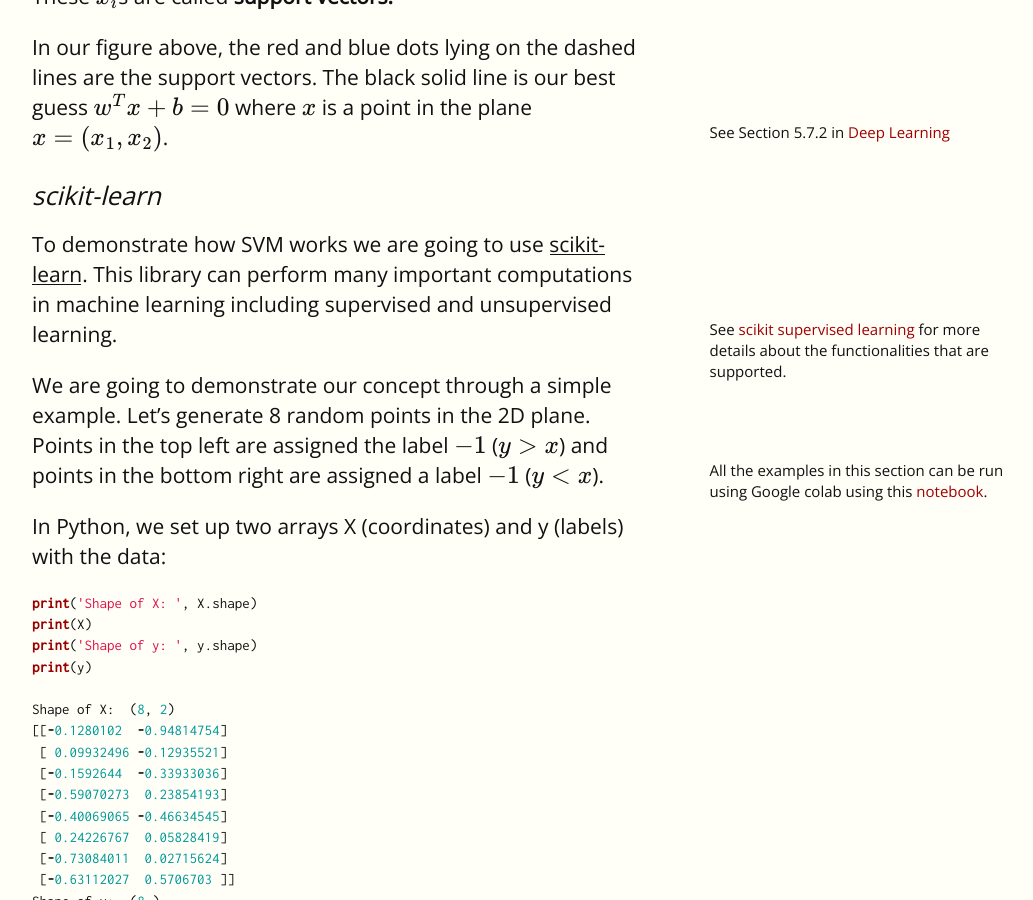
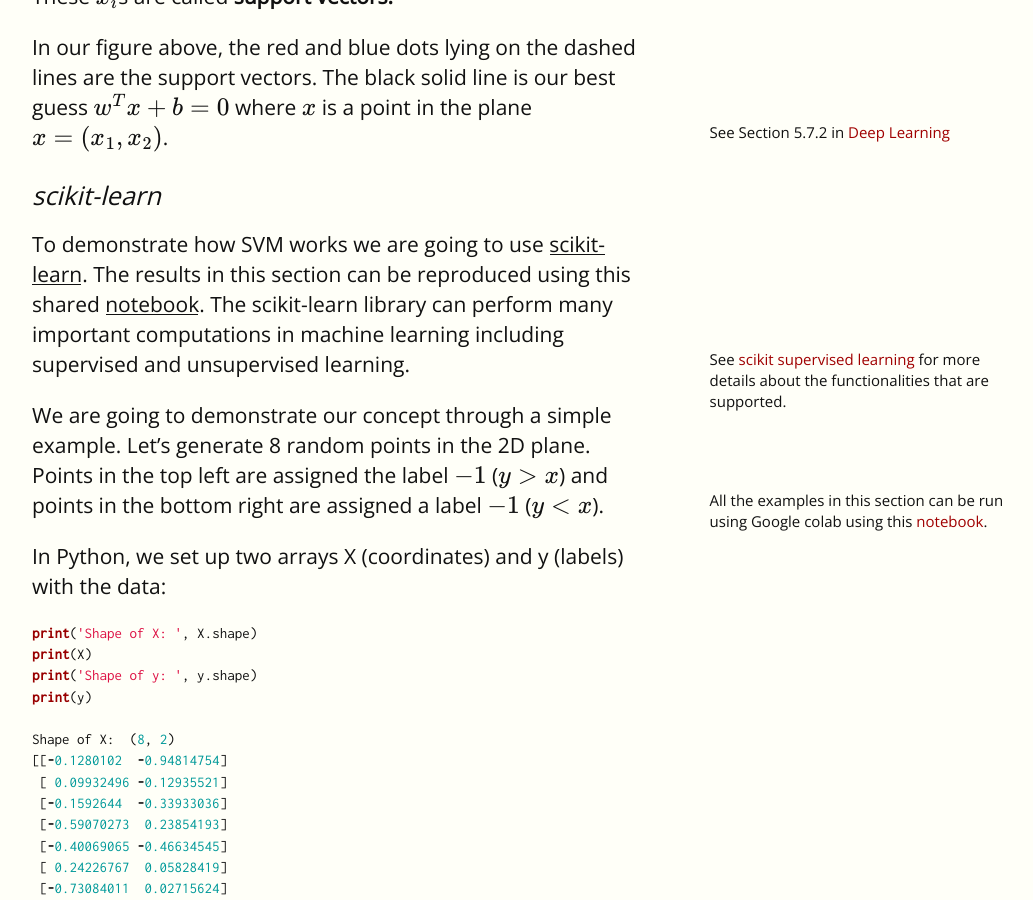
Before and after one commit to somritabanerjee/cme216-spring-2020, a Jekyll site: the page built from Notes/SVM/index.md, in a window 1280 px wide and 900 px high, scrolled down 4091 px. Shown: the whole window, without its empty margins (128-1161 px from the left). Built offline with Jekyll 4.4.1, drawn with Linux system fonts in a browser that asks for light colours; formulas are drawn with MathJax 3.

Commit message:
Reorganized files and folders

```diff
--- a/Notes/SVM.md
+++ b/Notes/SVM/index.md
@@ -78,7 +78,7 @@ In our figure above, the red and blue dots lying on the dashed lines are the sup
 
 ### scikit-learn
 
-To demonstrate how SVM works we are going to use [scikit-learn](https://scikit-learn.org/). This library can perform many important computations in machine learning including supervised and unsupervised learning. {% include marginnote.html note='See [scikit supervised learning](https://scikit-learn.org/stable/supervised_learning.html) for more details about the functionalities that are supported.'%}
+To demonstrate how SVM works we are going to use [scikit-learn](https://scikit-learn.org/). The results in this section can be reproduced using this shared [notebook](https://colab.research.google.com/drive/1dSo81DdqIkzVyssauB7wYi12kZ0XzuVy). The scikit-learn library can perform many important computations in machine learning including supervised and unsupervised learning. {% include marginnote.html note='See [scikit supervised learning](https://scikit-learn.org/stable/supervised_learning.html) for more details about the functionalities that are supported.'%}
 
 We are going to demonstrate our concept through a simple example. Let's generate 8 random points in the 2D plane. Points in the top left are assigned the label $$-1$$ ($$y > x$$) and points in the bottom right are assigned a label $$-1$$ ($$y < x$$). {% include marginnote.html note='All the examples in this section can be run using Google colab using this [notebook](https://colab.research.google.com/drive/1dSo81DdqIkzVyssauB7wYi12kZ0XzuVy). '%}
 
```
Also changed, not shown: Notes/Introduction/index.md (renamed from Notes/Introduction.md, +1 -1 lines), Notes/SVM/2020-03-22-18-07-39.png (renamed from Notes/2020-03-22-18-07-39.png), Notes/SVM/2020-03-27-14-48-41.png (renamed from Notes/2020-03-27-14-48-41.png), Notes/SVM/2020-03-27-14-52-07.png (renamed from Notes/2020-03-27-14-52-07.png), Notes/SVM/2020-03-27-15-00-55.png (renamed from Notes/2020-03-27-15-00-55.png), Notes/SVM/2020-03-27-15-01-58.png (renamed from Notes/2020-03-27-15-01-58.png), Notes/SVM/2020-03-27-15-02-35.png (renamed from Notes/2020-03-27-15-02-35.png), Notes/SVM/2020-03-27-15-03-13.png (renamed from Notes/2020-03-27-15-03-13.png), Notes/SVM/2020-03-27-15-03-51.png (renamed from Notes/2020-03-27-15-03-51.png), Notes/SVM/2020-03-27-15-05-43.png (renamed from Notes/2020-03-27-15-05-43.png), Notes/SVM/2020-03-27-15-09-41.png (renamed from Notes/2020-03-27-15-09-41.png), Notes/SVM/2020-03-27-15-26-29.png (renamed from Notes/2020-03-27-15-26-29.png), Notes/SVM/2020-03-27-15-40-33.png (renamed from Notes/2020-03-27-15-40-33.png), Notes/SVM/2020-03-27-15-41-58.png (renamed from Notes/2020-03-27-15-41-58.png).
